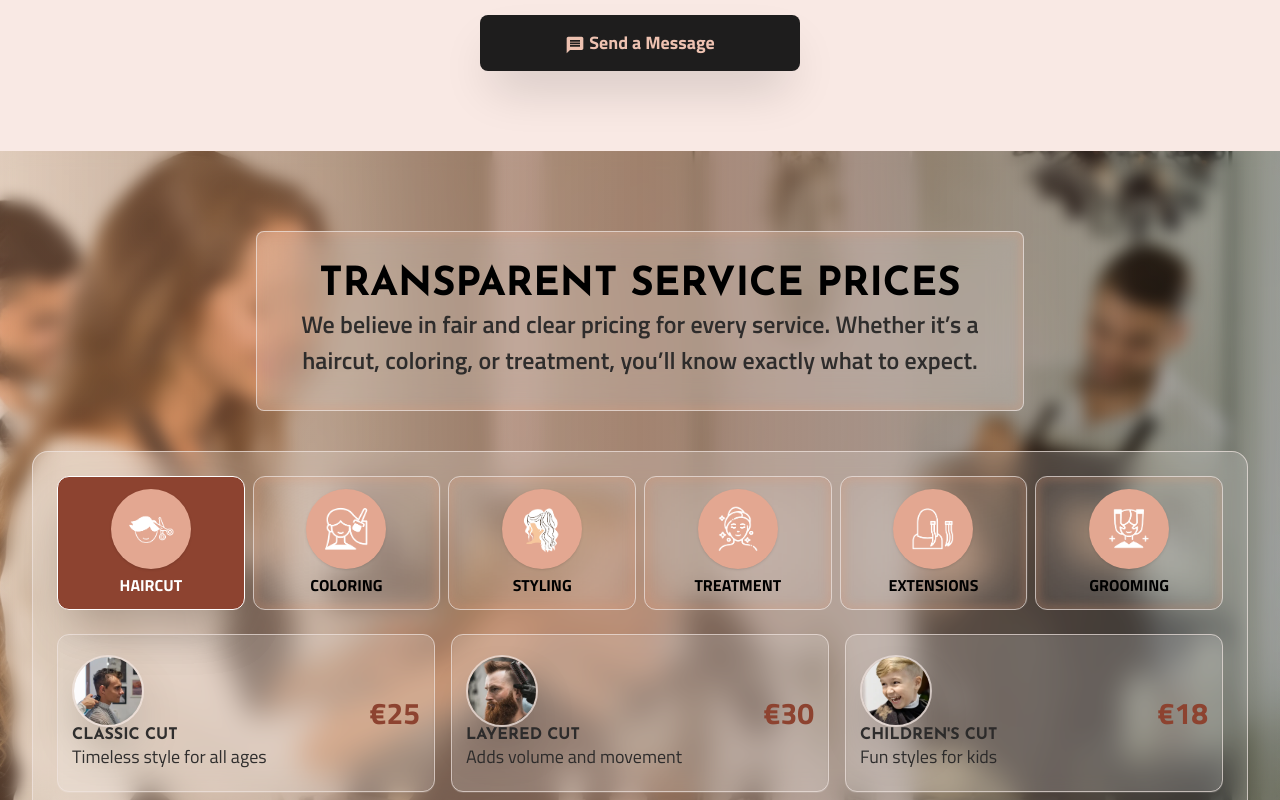
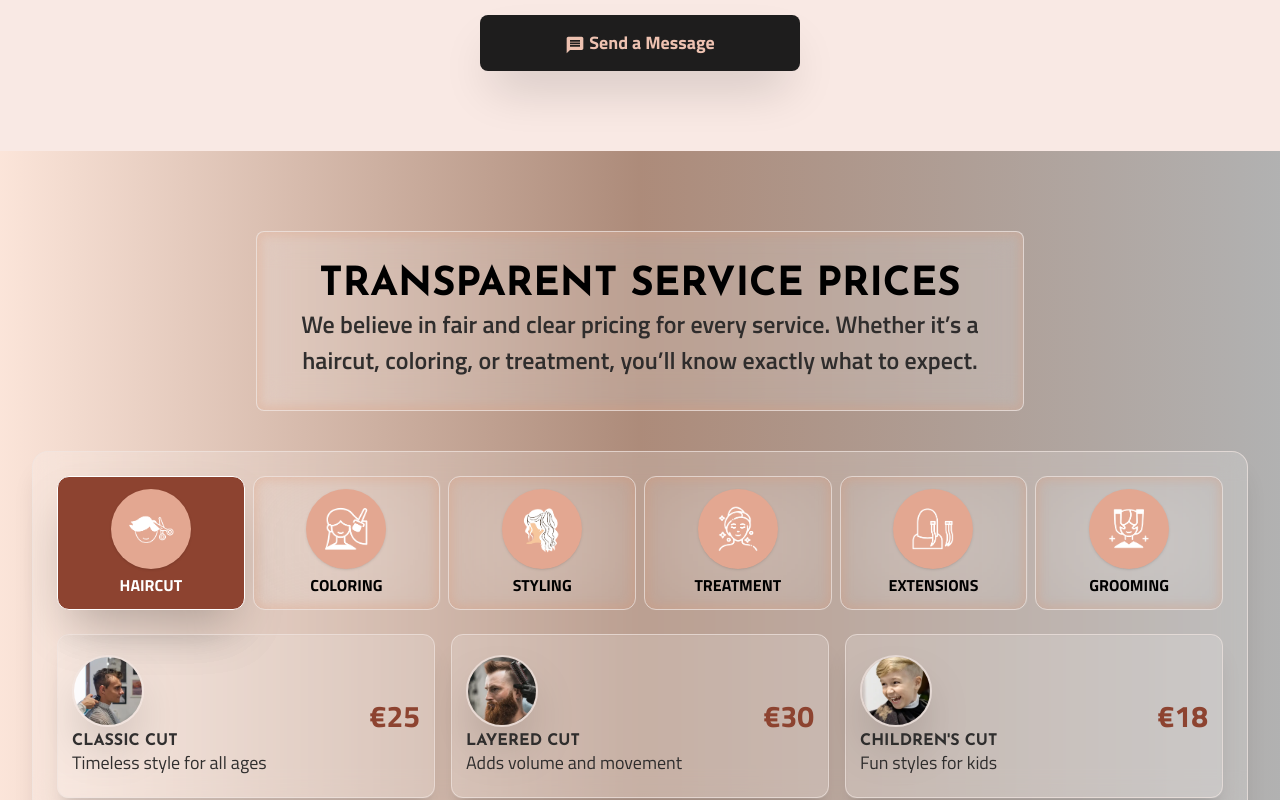
Before and after one commit to VictorKevz/lumi-salon, a Next.js app: page /en in a window 1280 px wide. Shown: the part 2000-2800 px from the top of the page. Built offline with nearby package versions, Linux system fonts and the light colour scheme.

Commit message:
Change bg colors for Pricing, About and Footer sections.

```diff
--- a/app/[locale]/HomeClient.tsx
+++ b/app/[locale]/HomeClient.tsx
@@ -28,6 +28,47 @@ export default function HomeClient({ messages }: { messages: Messages }) {
   useEffect(() => {
     document.body.classList.remove("preload");
     document.body.classList.add("loaded");
+  }, []);
+
+  useEffect(() => {
+    function handleAnchorClick(e: MouseEvent) {
+      const anchor = (e.target as HTMLElement).closest("a[href^='#']");
+      if (!anchor) return;
+      const href = anchor.getAttribute("href");
+      if (!href || !href.startsWith("#")) return;
+      const target = document.querySelector(href);
+      if (!target) return;
+      e.preventDefault();
+      const header = document.querySelector("header.sticky");
+      const offset = header ? (header as HTMLElement).offsetHeight : 0;
+      const rect = target.getBoundingClientRect();
+      const scrollTop = window.pageYOffset + rect.top - offset - 8; // 8px extra space
+      window.scrollTo({ top: scrollTop, behavior: "smooth" });
+    }
+    document.addEventListener("click", handleAnchorClick);
+    return () => {
+      document.removeEventListener("click", handleAnchorClick);
+    };
+  }, []);
+
+  useEffect(() => {
+    const handleAnchorClick = (e: MouseEvent) => {
+      const anchor = (e.target as HTMLElement).closest("a[href^='#']");
+      if (anchor) {
+        const href = anchor.getAttribute("href");
+        if (href && href.startsWith("#")) {
+          const target = document.querySelector(href);
+          if (target) {
+            e.preventDefault();
+            target.scrollIntoView({ behavior: "smooth" });
+          }
+        }
+      }
+    };
+    document.addEventListener("click", handleAnchorClick);
+    return () => {
+      document.removeEventListener("click", handleAnchorClick);
+    };
   }, []);
 
   return (
--- a/app/sections/about/About.tsx
+++ b/app/sections/about/About.tsx
@@ -18,7 +18,7 @@ export const About = ({ messages }: SectionProps) => {
   return (
     <section
       id="about"
-      className="flex flex-col items-center w-full relative bg-[var(--primary-2)] z-5 pb-30"
+      className="flex flex-col items-center w-full relative bg-[var(--primary-1)] z-5 pb-30"
     >
       <dl className="between flex-col! md:flex-row! w-full bg-[var(--neutral-6)] grid grid-cols-1 sm:grid-cols-3 gap-6 py-6 px-5">
         {statsData.map((stat) => (
--- a/app/sections/footer/Footer.tsx
+++ b/app/sections/footer/Footer.tsx
@@ -8,7 +8,7 @@ import React from "react";
 
 export const Footer = ({ messages }: SectionProps) => {
   return (
-    <footer className="center flex-col! w-full bg-[var(--primary-1)] px-4 2xl:px-8 py-6 z-10">
+    <footer className="center flex-col! w-full bg-[var(--netral-0)] px-4 2xl:px-8 py-6 z-10">
       <div className="between flex-col! lg:flex-row! gap-6 max-w-screen-xl w-full min-h-40 bg-[var(--neutral-6)] rounded-lg -mt-26 z-20 px-4 py-6 shadow-md">
         <h2 className="text-[var(--primary-5)]">
           Contact Us <br /> Today
@@ -98,7 +98,7 @@ export const Footer = ({ messages }: SectionProps) => {
           ))}
         </ul>
       </div>
-      <div className="between flex-col! items-start! gap-2 md:flex-row! md:items-center w-full border-t-1 border-[var(--primary-3)] mt-6 pt-4 ">
+      <div className="between flex-col! items-start! gap-2 md:flex-row! md:items-center w-full border-t-1 border-[var(--neutral-3)] mt-6 pt-4 ">
         <SocialsList />
         <p className="text-lg!">©️Lumi. 2025</p>
         <p className="text-sm!">
--- a/app/sections/pricing/Pricing.tsx
+++ b/app/sections/pricing/Pricing.tsx
@@ -34,7 +34,7 @@ export const Pricing = ({ messages }: SectionProps) => {
       <AnimationWrapper
         offset={-10}
         animate={true}
-        className="center flex-col! max-w-screen-xl w-full mt-10 px-4 py-6 lg:p-6 backdrop-blur-[0.8rem] bg-[var(--glass-bg)] border border-[var(--glass-border)] rounded-t-4xl sm:rounded-2xl"
+        className="center flex-col! max-w-screen-xl w-full mt-10 px-4 py-6 lg:p-6 backdrop-blur-[0.8rem] lg:shadow-xl! bg-[var(--glass-bg)] border border-[var(--glass-border)] rounded-t-4xl sm:rounded-2xl"
         aria-live="polite"
       >
         <nav className="w-full" aria-label={messages["pricing.tabs.ariaLabel"]}>
@@ -91,7 +91,7 @@ export const Pricing = ({ messages }: SectionProps) => {
                     as={motion.article}
                     offset={-10}
                     animate={true}
-                    className="w-full relative between backdrop-blur-[0.1rem] border border-[var(--glass-border)] px-3.5 py-5 rounded-xl"
+                    className="w-full relative between backdrop-blur-[0.1rem] shadow-xl! border border-[var(--glass-border)] px-3.5 py-5 rounded-xl"
                   >
                     <div>
                       <Image
@@ -101,7 +101,7 @@ export const Pricing = ({ messages }: SectionProps) => {
                         alt={`${option.title} illustration`}
                         className="w-14 h-14 lg:w-18 lg:h-18 object-cover rounded-full shadow-2xl border-2 border-[var(--glass-border)]"
                       />
-                      <h3 className="font-bold text-[var(--text-primary)]">
+                      <h3 className="font-bold text-[var(--text-primary)] mt-1.5">
                         {option.title}
                       </h3>
                       <p className="text-lg! text-[var(--neutral-5)]! font-medium">
@@ -122,12 +122,7 @@ export const Pricing = ({ messages }: SectionProps) => {
         ))}
       </AnimationWrapper>
 
-      <PictureBg
-        desktopUrl="/images/pricing-desktop.webp"
-        mobileUrl="/images/pricing-mobile.webp"
-        alt={messages["hero.bg.alt"]}
-      />
-      <div className="overlay backdrop-blur-[0.5rem] -z-1"></div>
+      <div className="overlay -z-1"></div>
     </section>
   );
 };
```
